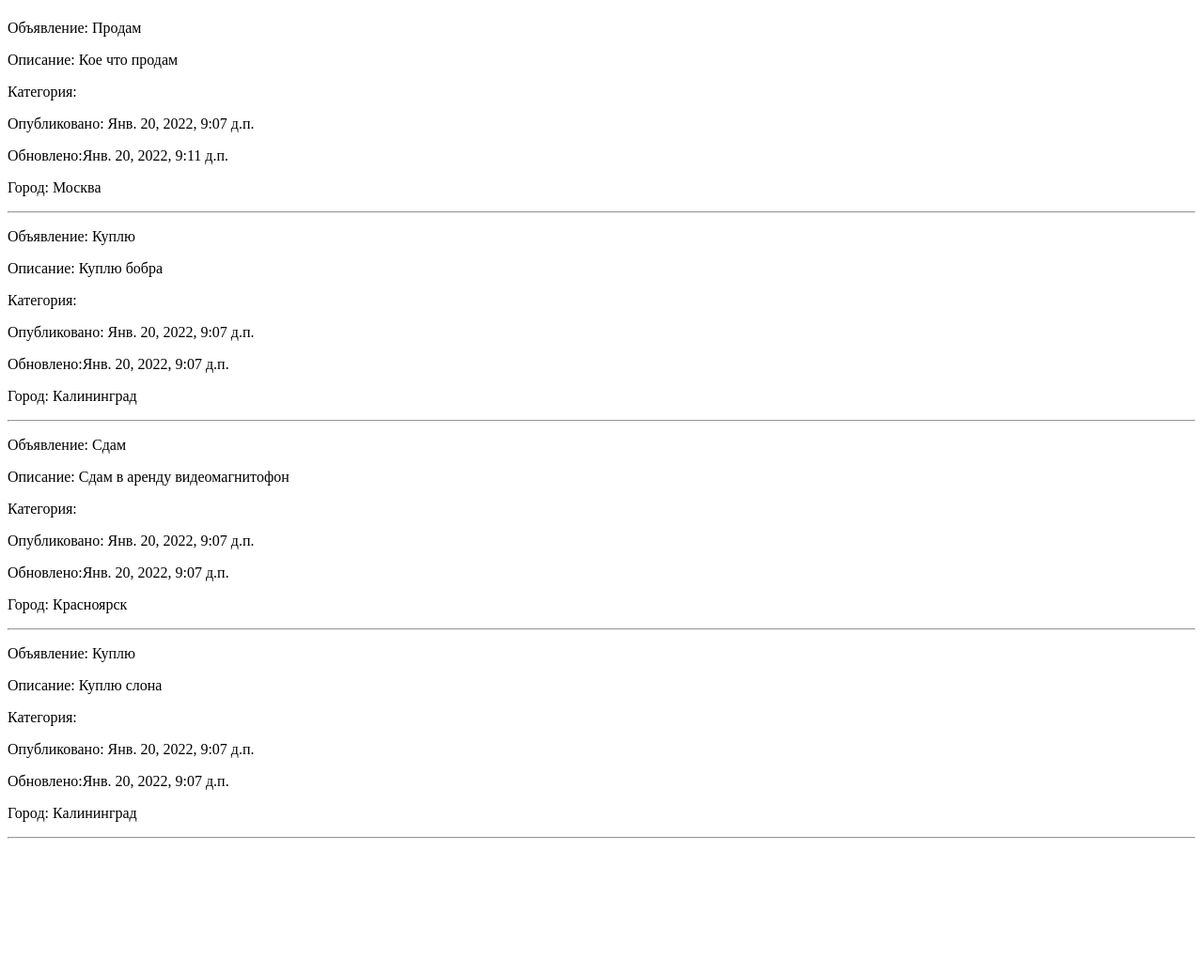
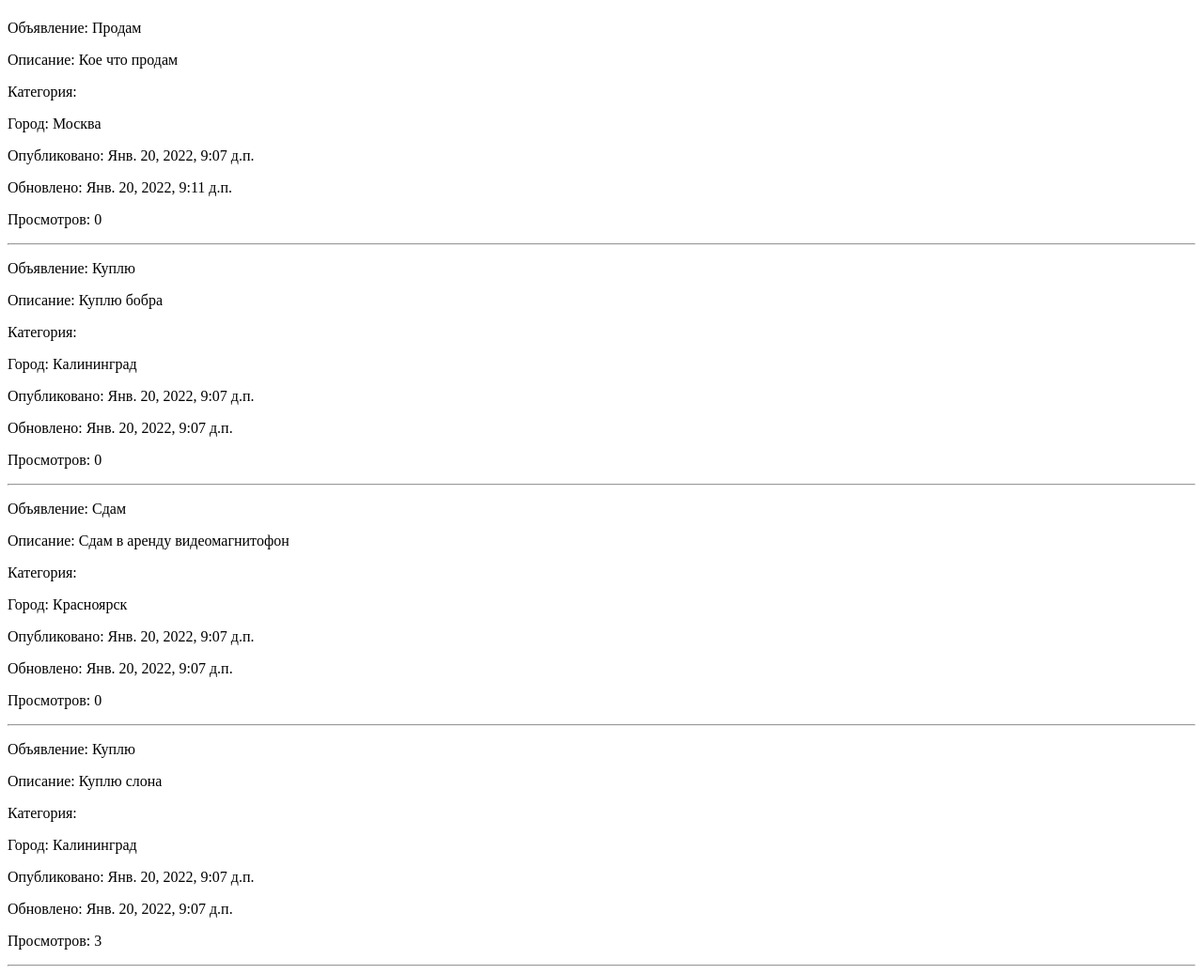
Before and after one commit to galkinpe/Advert, a Django app: page / in a window 1280 px wide. Shown: the whole page at 94% size. Before the commit the page ends 893 px from the top, so only its background shows below. Run offline with Django 3.2, Linux system fonts and the light colour scheme; data comes from the database, SQL or seed files in the repository.

Commit message:
updated models

```diff
--- a/task/Adverts/templates/adverts/index.html
+++ b/task/Adverts/templates/adverts/index.html
@@ -14,9 +14,12 @@
         <p>Объявление: {{ item.title }}</p>
  	        <p>Описание: {{  item.description  }}</p>
  	        <p>Категория: {% for category in category.all %} {{  category.name  }} {% endfor %}</p>
+            <p>Город: {{  item.city  }}</p>
 	        <p>Опубликовано: {{  item.created_at  }}</p>
- 	        <p>Обновлено:{{  item.updated_at  }}</p>
- 	        <p>Город: {{  item.city  }}</p>
+ 	        <p>Обновлено: {{  item.updated_at  }}</p>
+            <p>Просмотров: {{  item.views  }}</p>
+
+
     </div>
     <hr>
 {% endfor %}
```
Also changed, not shown: task/Adverts/templates/adverts/advert_list.html (added).
